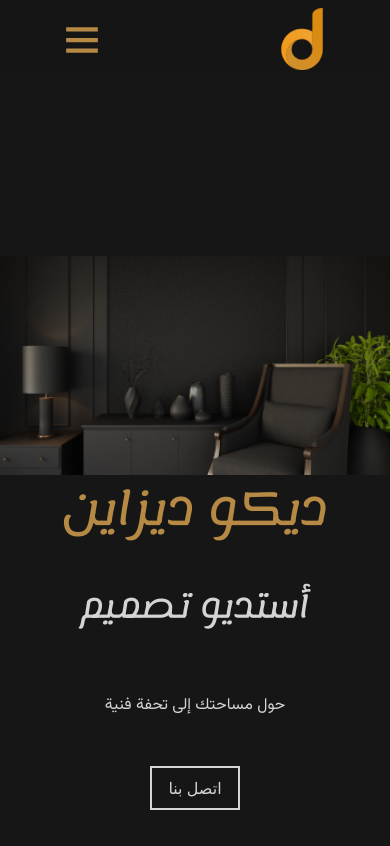
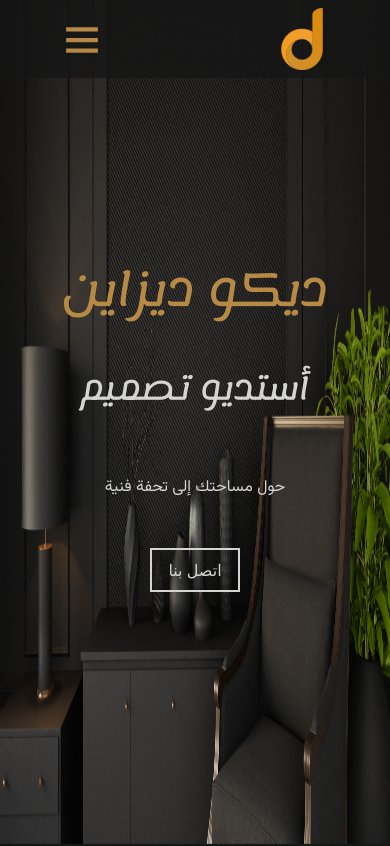
Before and after one commit to Ahmeddeco/decodesign, a Next.js app: page / in a window 390 px wide. Shown: the top 846 px of the page. Built offline with nearby package versions, Linux system fonts and the light colour scheme.

Commit message:
heroImage1

```diff
--- a/src/components/Hero.jsx
+++ b/src/components/Hero.jsx
@@ -14,16 +14,9 @@ const Hero = () => {
         src={backgrond}
         fill
         alt='deco design back ground'
-        className='-z-50 lg:block hidden'
+        className='-z-50 '
       />
-      <Image
-        src={smallBackgrond}
-        // fill
-        width={1920}
-        height={923}
-        alt='deco design back ground'
-        className='-z-50 lg:hidden block'
-      />
+
       {/* ------------ Title &Subtitle ------------- */}
       <div className='flex flex-col gap-12 justify-center items-center'>
         <div className='flex flex-col justify-center items-center gap-4'>
```
